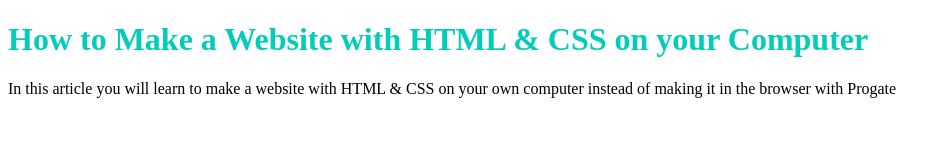
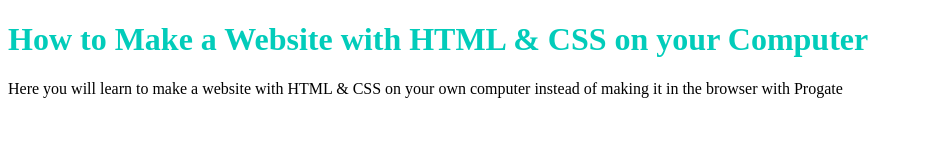
Before and after one commit to Simrandeore/webpage, a plain HTML site: page index.html in a window 1280 px wide. Shown: the whole page, without its empty margins (0-951 px from the left). Drawn offline with Linux system fonts and the light colour scheme.

Commit message:
Update index.html

```diff
--- a/index.html
+++ b/index.html
@@ -7,6 +7,6 @@
   </head>
   <body>
     <h1 class="title">How to Make a Website with HTML & CSS on your Computer</h1>
-<p>In this article you will learn  to make a website with HTML & CSS on your own computer instead of making it in the browser with Progate</p>
+<p>Here you will learn  to make a website with HTML & CSS on your own computer instead of making it in the browser with Progate</p>
   </body>
 </html>
```
